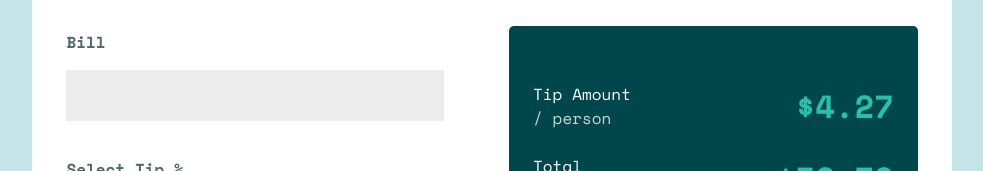
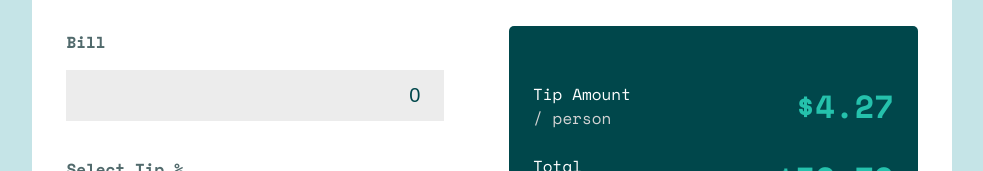
Before and after one commit to BlastChrome/Tip-Calculator, a React (Create React App) app in the folder tip-calculator/: page / in a window 1280 px wide. Shown: the part 204-375 px from the top of the page, without its empty margins (148-1131 px from the left). Built offline with nearby package versions, Linux system fonts and the light colour scheme.

Commit message:
seperated UI into compoents

```diff
--- a/tip-calculator/src/App.js
+++ b/tip-calculator/src/App.js
@@ -1,4 +1,8 @@
 import React from "react";
+import Bill from "./components/Bill";
+import Tip from "./components/Tip";
+import People from "./components/People";
+import Total from "./components/Total";
 
 const App = () => {
   return (
@@ -9,40 +13,13 @@ const App = () => {
           <h1 className="header-txt">TTER</h1>
           <div className="tip-body">
             <div className="top-left-section">
-              <label htmlFor="bill">Bill</label>
-              <input type="text" name="bill" />
-
-              <label htmlFor="Tip">Select Tip %</label>
-              <div className="btn-container">
-                <button className="btn tip-btn">5%</button>
-                <button className="btn tip-btn">10%</button>
-                <button className="btn tip-btn">15%</button>
-                <button className="btn tip-btn">25%</button>
-                <button className="btn tip-btn">50%</button>
-                <button className="btn tip-btn custom-btn">Custom</button>
-              </div>
-              <label htmlFor="Number">Number of People</label>
-              <input type="text" name="Number" />
+              <Bill />
+              <Tip />
+              <People />
             </div>
             <div className="bot-right-section">
               <div className="total-container">
-                <div className="seperator-div">
-                  <div className="text-container">
-                    <p>
-                      Tip Amount <span> / person</span>
-                    </p>
-                    <h2>$4.27</h2>
-                  </div>
-                  <div className="text-container">
-                    <p>
-                      Total <span> / person</span>
-                    </p>
-                    <h2>$32.79</h2>
-                  </div>
-                </div>
-                <div className="button-container">
-                  <button className="btn reset-btn">Reset</button>
-                </div>
+                <Total />
               </div>
             </div>
           </div>
--- /dev/null
+++ b/tip-calculator/src/components/Bill.js
@@ -0,0 +1,18 @@
+import React, { useState } from "react";
+
+const Bill = () => {
+  const [bill, setBill] = useState(0);
+
+  const updateBill = (e) => {
+    setBill(e.target.value);
+  };
+
+  return (
+    <>
+      <label htmlFor="bill">Bill</label>
+      <input type="text" name="bill" value={bill} onChange={updateBill} />
+    </>
+  );
+};
+
+export default Bill;
--- /dev/null
+++ b/tip-calculator/src/components/People.js
@@ -0,0 +1,12 @@
+import React from "react";
+
+const People = () => {
+  return (
+    <>
+      <label htmlFor="Number">Number of People</label>
+      <input type="text" name="Number" />
+    </>
+  );
+};
+
+export default People;
--- /dev/null
+++ b/tip-calculator/src/components/Tip.js
@@ -0,0 +1,19 @@
+import React from "react";
+
+const Tip = () => {
+  return (
+    <>
+      <label htmlFor="Tip">Select Tip %</label>
+      <div className="btn-container">
+        <button className="btn tip-btn">5%</button>
+        <button className="btn tip-btn">10%</button>
+        <button className="btn tip-btn">15%</button>
+        <button className="btn tip-btn">25%</button>
+        <button className="btn tip-btn">50%</button>
+        <button className="btn tip-btn custom-btn">Custom</button>
+      </div>
+    </>
+  );
+};
+
+export default Tip;
--- /dev/null
+++ b/tip-calculator/src/components/Total.js
@@ -0,0 +1,27 @@
+import React from "react";
+
+const Total = () => {
+  return (
+    <>
+      <div className="seperator-div">
+        <div className="text-container">
+          <p>
+            Tip Amount <span> / person</span>
+          </p>
+          <h2>$4.27</h2>
+        </div>
+        <div className="text-container">
+          <p>
+            Total <span> / person</span>
+          </p>
+          <h2>$32.79</h2>
+        </div>
+      </div>
+      <div className="button-container">
+        <button className="btn reset-btn">Reset</button>
+      </div>
+    </>
+  );
+};
+
+export default Total;
```
